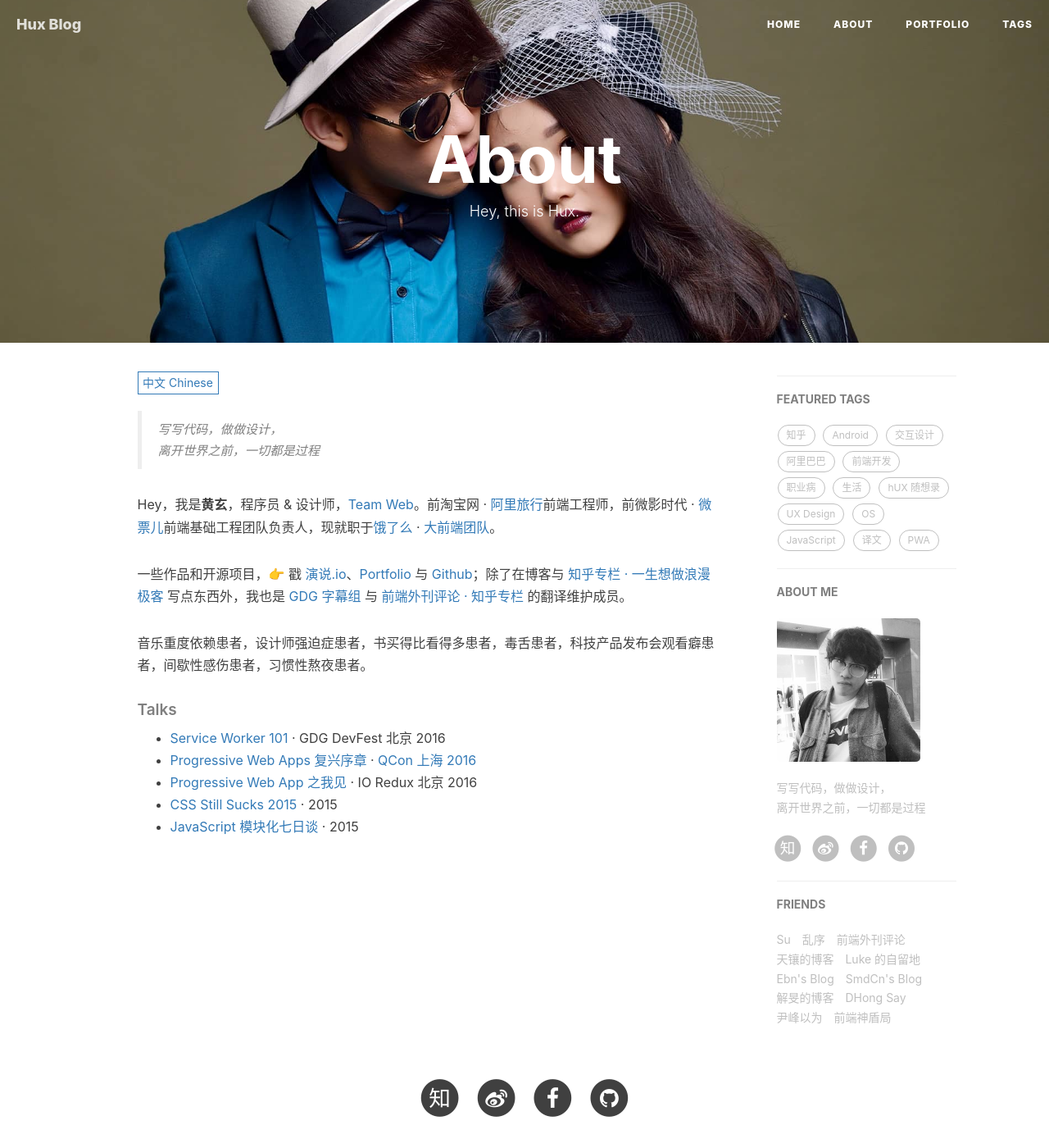
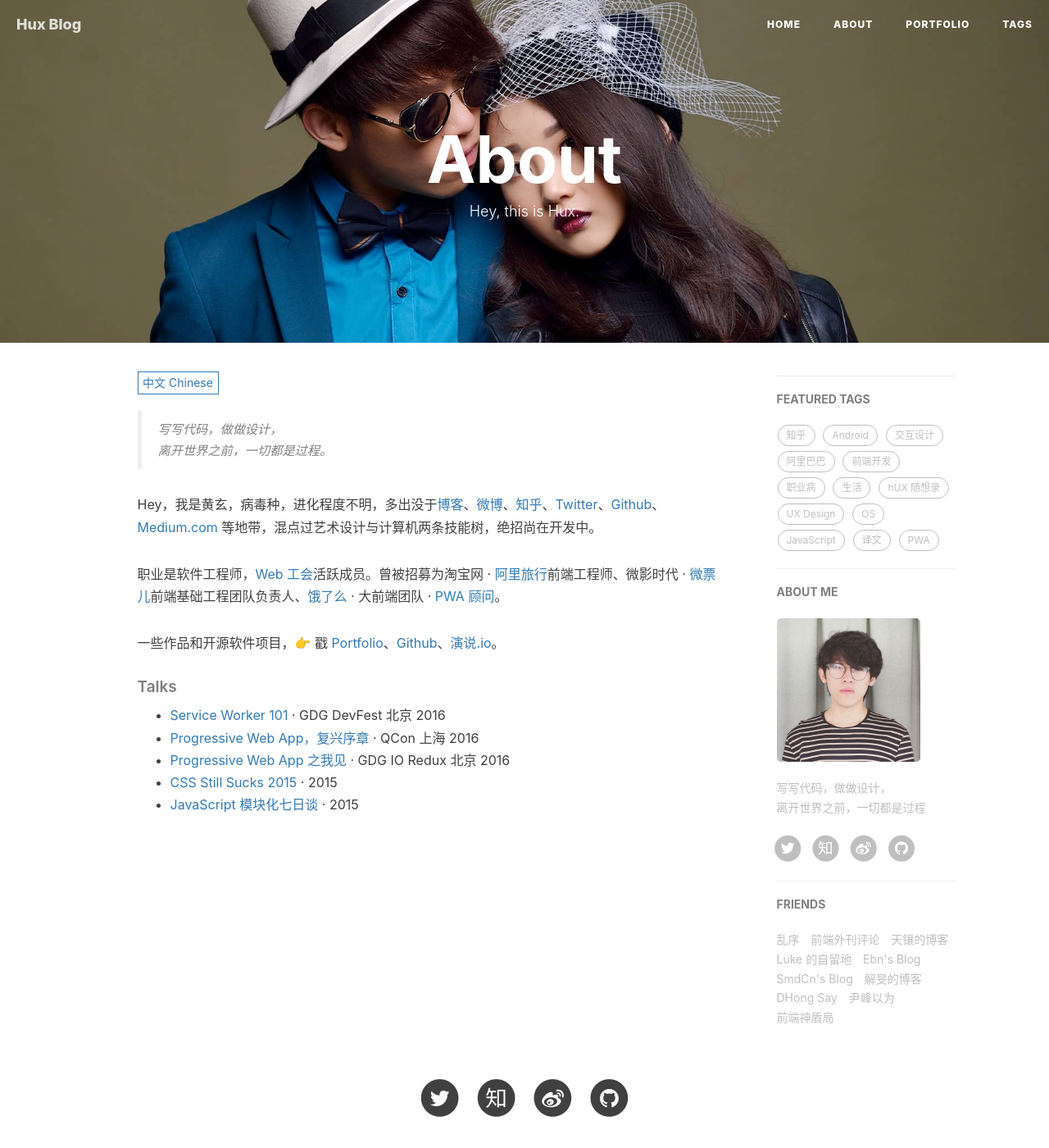
Before and after one commit to q97236143/Huxproh, a Jekyll site: the page built from about.html, in a window 1280 px wide and 1400 px high. Shown: the whole window at 82% size. Built offline with Jekyll 4.4.1, drawn with Linux system fonts in a browser that asks for light colours; nearby versions of some CDN libraries; comment, search, counter and statistics services are not loaded.

Commit message:
[self] include .md for about; update config/avatar

```diff
--- a/_config.yml
+++ b/_config.yml
@@ -15,8 +15,8 @@ RSS: false
 weibo_username:     huxpro
 zhihu_username:     huxpro
 github_username:    huxpro
-#twitter_username:  huxpro
-facebook_username:  huxpro
+twitter_username:   huxpro
+#facebook_username:  huxpro
 # linkedin_username:  firstname-lastname-idxxxx
 
 
@@ -90,9 +90,9 @@ service-worker: true
 # Friends
 friends: [
     {
-        title: "Su",
-        href: "http://su.gallery/"
-    },{
+    #     title: "Su",
+    #     href: "http://su.gallery/"
+    # },{
         title: "乱序",
         href: "http://mida.re/"
     },{
--- /dev/null
+++ b/_includes/about/en.md
@@ -0,0 +1,19 @@
+
+
+> Yet another Developer & Designer.
+
+
+Hi, I am Huang, Xuan(黄玄), or Hux. I'm a software engineer & a designer. I built softwares particularly on the Web (👉see [Portfolio](https://huangxuan.me/portfolio) and [Github](https://github.com/huxpro)), and posted about tech at [Twitter](https://twitter.com/Huxpro/) and [Medium.com](https://medium.com/@Huxpro).
+
+I previsouly worked at [Alibaba Trip](https://www.alitrip.com/), then led Front-End Infrastructure Team at [Wepiao.com](https://www.crunchbase.com/organization/wepiao#/entity), and then [worked on PWA]((https://medium.com/elemefe/upgrading-ele-me-to-progressive-web-app-2a446832e509)) at [Ele.me](https://github.com/elemefe/) as invited consultant.
+
+I studied Digital Media Art and graduated from [Communication University of China](https://en.wikipedia.org/wiki/Communication_University_of_China) in 2016, and I will study Computer Science at [Rochester Institute of Technology](https://en.wikipedia.org/wiki/Rochester_Institute_of_Technology) in 2017.
+
+
+##### Talks
+
+- [Service Worker 101](//huangxuan.me/2016/11/20/sw-101-gdgdf/) · GDG DevFest Beijing 2016
+- [Progressive Web Apps](//huangxuan.me/2016/10/20/pwa-in-my-pov/) · QCon Shanghai 2016
+- [Progressive Web App in my POV](//huangxuan.me/2016/06/05/pwa-in-my-pov/) · GDG IO Redux Beijing 2016
+- [CSS Still Sucks 2015](//huangxuan.me/2015/12/28/css-sucks-2015/) · 2015
+- [JavaScript Modularization Journey](//huangxuan.me/2015/07/09/js-module-7day/) · 2015
--- /dev/null
+++ b/_includes/about/zh.md
@@ -0,0 +1,18 @@
+> 写写代码，做做设计，
+> 离开世界之前，一切都是过程。
+
+Hey，我是黄玄，病毒种，进化程度不明，多出没于[博客](https://huangxuan.me)、[微博](weibo.com/huxpro)、[知乎](https://www.zhihu.com/people/huxpro/pins/posts)、[Twitter](https://twitter.com/Huxpro/)、[Github](http://github.com/huxpro)、[Medium.com](https://medium.com/@Huxpro) 等地带，混点过艺术设计与计算机两条技能树，绝招尚在开发中。
+
+职业是软件工程师，[Web 工会](https://medium.com/ben-and-dion/team-web-3315aa447fb2#.359a9c6cl)活跃成员。曾被招募为淘宝网 · [阿里旅行](http://alitrip.com)前端工程师、微影时代 · [微票儿](http://www.wepiao.com/?r=movie)前端基础工程团队负责人、[饿了么](https://ele.me/) · 大前端团队 · [PWA 顾问](https://medium.com/elemefe/upgrading-ele-me-to-progressive-web-app-2a446832e509)。
+
+一些作品和开源软件项目，👉 戳 [Portfolio](/portfolio)、[Github](http://github.com/huxpro)、[演说.io](http://https://zhuanlan.zhihu.com/p/21280918)。
+
+
+
+##### Talks
+
+- [Service Worker 101](//huangxuan.me/2016/11/20/sw-101-gdgdf/) · GDG DevFest 北京 2016
+- [Progressive Web App，复兴序章](//huangxuan.me/2016/10/20/pwa-in-my-pov/) · QCon 上海 2016
+- [Progressive Web App 之我见](//huangxuan.me/2016/06/05/pwa-in-my-pov/) · GDG IO Redux 北京 2016
+- [CSS Still Sucks 2015](//huangxuan.me/2015/12/28/css-sucks-2015/) · 2015
+- [JavaScript 模块化七日谈](//huangxuan.me/2015/07/09/js-module-7day/) · 2015
--- a/_posts/2016-10-20-pwa-qcon2016.markdown
+++ b/_posts/2016-10-20-pwa-qcon2016.markdown
@@ -17,6 +17,8 @@ tags:
 
 
 ### [Watching Fullscreen →](https://huangxuan.me/pwa-qcon2016/)
+
+### [Watching Video →](http://www.infoq.com/cn/presentations/progressive-web-app)
 
 <div class="visible-md visible-lg">
     <img src="//huangxuan.me/pwa-qcon2016/attach/qrcode.png" width="350" />
--- a/about.html
+++ b/about.html
@@ -13,47 +13,14 @@ header-img: "img/about-bg.jpg"
 
 <!-- Chinese Version -->
 <div class="zh post-container">
-
-    <!--copied from markdown -->
-    <blockquote><p>写写代码，做做设计，<br>
-    离开世界之前，一切都是过程</p></blockquote>
-
-    <p>Hey，我是<strong>黄玄</strong>，程序员 &amp; 设计师，<a href="https://medium.com/ben-and-dion/team-web-3315aa447fb2#.359a9c6cl">Team Web</a>。前淘宝网 · <a href="http://alitrip.com">阿里旅行</a>前端工程师，前微影时代 · <a href="http://www.wepiao.com/?r=movie">微票儿</a>前端基础工程团队负责人，现就职于<a href="https://ele.me">饿了么</a> · <a href="https://fe.ele.me">大前端团队</a>。</p>
-
-    <p>一些作品和开源项目，👉 戳 <a href="https://zhuanlan.zhihu.com/p/21280918">演说.io</a>、<a href="/portfolio">Portfolio</a> 与 <a href="http://github.com/huxpro">Github</a>；除了在博客与 <a href="http://zhuanlan.zhihu.com/huxblog">知乎专栏 · 一生想做浪漫极客</a> 写点东西外，我也是 <a href="http://www.gfansub.com/">GDG 字幕组</a> 与 <a href="http://zhuanlan.zhihu.com/FrontendMagazine">前端外刊评论 · 知乎专栏</a> 的翻译维护成员。</p>
-
-    <p>音乐重度依赖患者，设计师强迫症患者，书买得比看得多患者，毒舌患者，科技产品发布会观看癖患者，间歇性感伤患者，习惯性熬夜患者。</p>
-    <h5>Talks</h5>
-
-    <ul>
-    <li><a href="//huangxuan.me/2016/11/20/sw-101-gdgdf/">Service Worker 101</a> · GDG DevFest 北京 2016</li>
-    <li><a href="//huangxuan.me/2016/10/20/pwa-qcon2016/">Progressive Web Apps 复兴序章</a> · <a href="http://2016.qconshanghai.com/presentation/3111">QCon 上海 2016</a></li>
-    <li><a href="//huangxuan.me/2016/06/05/pwa-in-my-pov/">Progressive Web App 之我见</a> · IO Redux 北京 2016</li>
-    <li><a href="//huangxuan.me/2015/12/28/css-sucks-2015/">CSS Still Sucks 2015</a> · 2015</li>
-    <li><a href="//huangxuan.me/2015/07/09/js-module-7day/">JavaScript 模块化七日谈</a> · 2015</li>
-    </ul>
+    {% capture about_zh %}{% include about/zh.md %}{% endcapture %}
+    {{ about_zh | markdownify }}
 </div>
 
 <!-- English Version -->
 <div class="en post-container">
-    <blockquote><p>Yet another Web Developer. <br>
-    Yet another Life-long Designer.</p></blockquote>
-
-    <p>Hi, I am <strong>Huang Xuan(黄玄)</strong>，you can call me <strong>Hux</strong>. I'm an engineer &amp; a designer who builds softwares (👉 <a href="/portfolio">Portfolio</a> and <a href="http://github.com/huxpro">Github</a>). I studied Digital Media Art and graduated from <a href="https://en.wikipedia.org/wiki/Communication_University_of_China">Communication University of China</a> in 2016.</p>
-
-    <p>I previsouly worked at <a href="https://www.alitrip.com/">Alibaba Trip</a> and then led Front-End Infrastructure Team at Wepiao (<a href="https://www.crunchbase.com/organization/wepiao#/entity">see CrunchBase</a>). Now I am working at <a href="https://github.com/elemefe/">Ele.me Front-End Engineering Team</a> as Staff Software Engineer, focusing on performance and web app architecture.</p>
-
-    <p>In addition, I'm also an active member of GDG Beijing, a translator at <a href="http://www.gfansub.com/">GDG China Subtitle Team</a>, maintainer at <a href="http://zhuanlan.zhihu.com/FrontendMagazine">Frontend Magazine (in Chinese)</a> and the owner of <a href="http://zhuanlan.zhihu.com/huxblog">Lifelong Romantic Geek (in Chinese)</a>.</p>
-
-    <h5>Talks</h5>
-
-    <ul>
-    <li><a href="//huangxuan.me/2016/11/20/sw-101-gdgdf/" title="Service Worker 101 - working offline and instant loading">Service Worker 101</a> · GDG DevFest Beijing 2016</li>
-    <li><a href="//huangxuan.me/2016/10/20/pwa-qcon2016/" title="Progressive Web Apps - make web great again">Progressive Web Apps</a> · QCon Shanghai 2016</li>
-    <li><a href="//huangxuan.me/2016/06/05/pwa-in-my-pov/" title="Progressive Web App in my point of view">Progressive Web App in my POV</a> · IO Redux Beijing 2016</li>
-    <li><a href="//huangxuan.me/2015/12/28/css-sucks-2015/" title="CSS Still Sucks 2015 - and how we work around it">CSS Still Sucks 2015</a> · 2015</li>
-    <li><a href="//huangxuan.me/2015/07/09/js-module-7day/">JavaScript Modularization Journey</a> · 2015</li>
-    </ul>
+    {% capture about_en %}{% include about/en.md %}{% endcapture %}
+    {{ about_en | markdownify }}
 </div>
 
 <!-- Handle Language Change -->
```
Also changed, not shown: img/avatar-hux.jpg.
